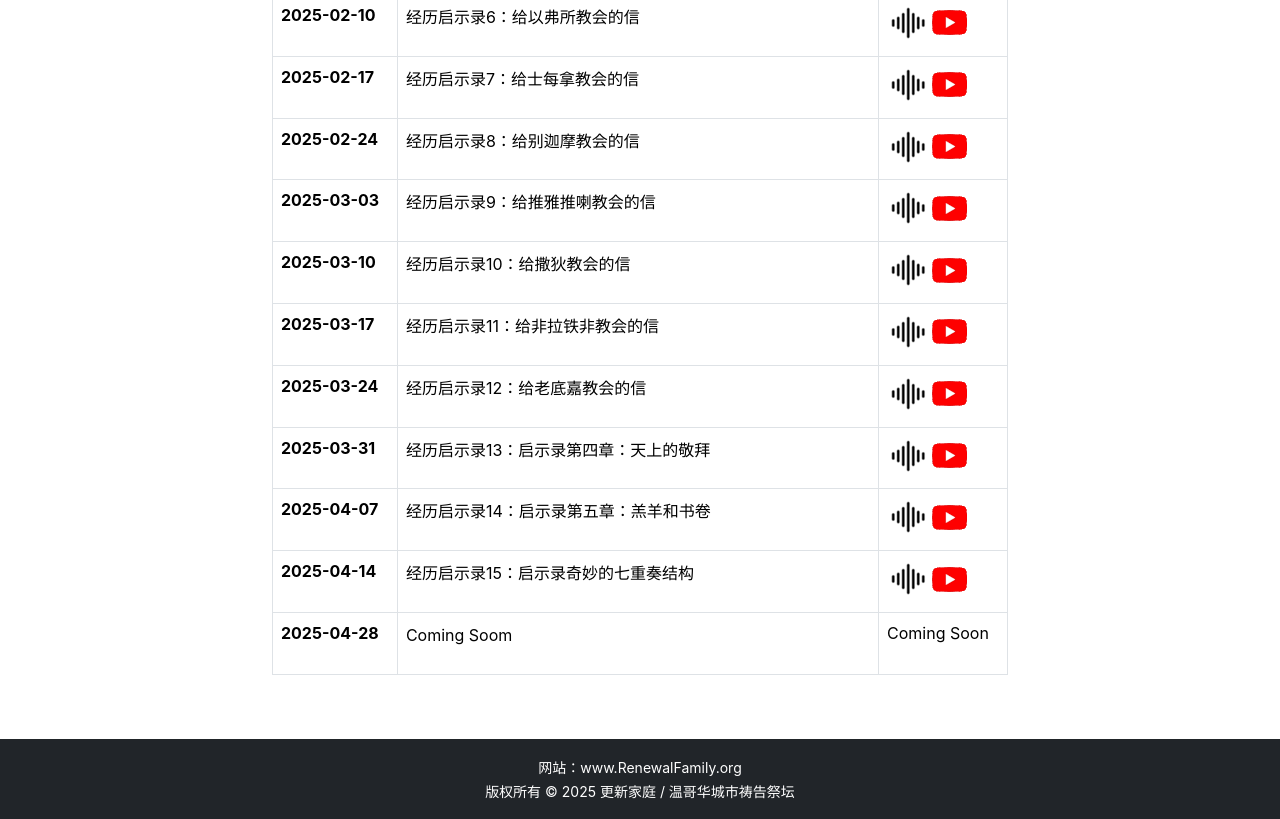
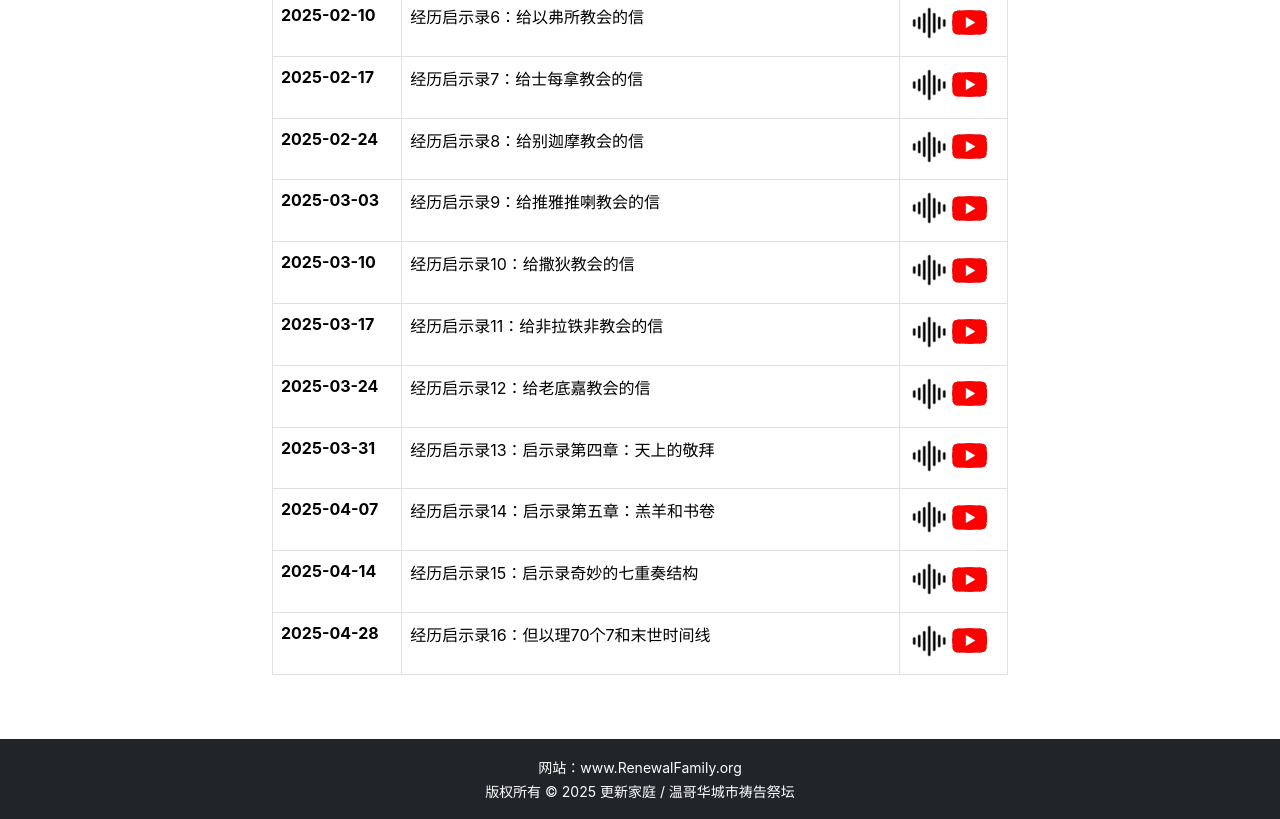
Before and after one commit to renewalfamily/website, a plain HTML site: page revelation-cn.html in a window 1280 px wide. Shown: the part 1274-2093 px from the top of the page. Drawn offline with nearby package versions, Linux system fonts and the light colour scheme.

Commit message:
add 4/28 files

```diff
--- a/revelation-cn.html
+++ b/revelation-cn.html
@@ -490,14 +490,13 @@
                 <tr>
                     <th scope="row">2025-04-28</th>
                     <td>
-                        <p>Coming Soom</p>
+                        <p>经历启示录16：但以理70个7和末世时间线</p>
                     </td>
                     <td>
-                        Coming Soon
-
-
-
-
+                        <a href="static/revelation/Rev20250428.mp3"><img src="static/sound.png"></a>
+                        <a href="https://www.youtube.com/watch?v=fceX0Rpg-LY" target="_blank">
+                            <img src="static/play-button.png" alt="经历启示录16">
+                        </a>
                     </td>
                 </tr>
                 </tbody>
```
Also changed, not shown: revelation-en.html (+5 -6 lines), revelation-tw.html (+5 -6 lines), 1 other file.
